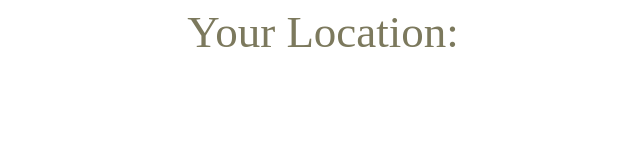
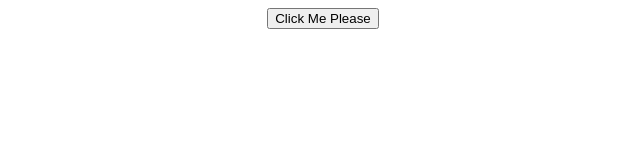
Before and after one commit to roothaxor/r, a plain HTML site: page gps.html in a window 1280 px wide. Shown: the whole page, without its empty margins (317-957 px from the left). Drawn offline with Linux system fonts and the light colour scheme.

Commit message:
Update gps.html
Update

```diff
--- a/gps.html
+++ b/gps.html
@@ -5,20 +5,19 @@ h4 { color: #7c795d; font-family: 'Trocchi', serif; font-size: 45px; font-weight
 h3 { color: #7c795d; font-family: 'Source Sans Pro', sans-serif; font-size: 28px; font-weight: 400; line-height: 32px; margin: 0 0 24px; }
 </style>
 <body><center>
-<h4>Your Location: <h4>
+	<button onclick="getLocation()">Click Me Please</button>
 <h3 id="Location"></h3>
 </body>
 <script>
 var x = document.getElementById("Location");
 
-window.onload = function() {
+function getLocation() {
     if (navigator.geolocation) {
         navigator.geolocation.getCurrentPosition(showPosition);
     } else {
         x.innerHTML = "Fuck!! Geolocation is not supported browser.";
     }
 }
-
 function showPosition(position) {
     x.innerHTML = "<h3>Latitude: " + position.coords.latitude +
     "<br>Longitude: " + position.coords.longitude +
@@ -42,5 +41,5 @@ function showError(error) {
       break;
   }
 }
-</script>
+	</script>
 </html>
```
